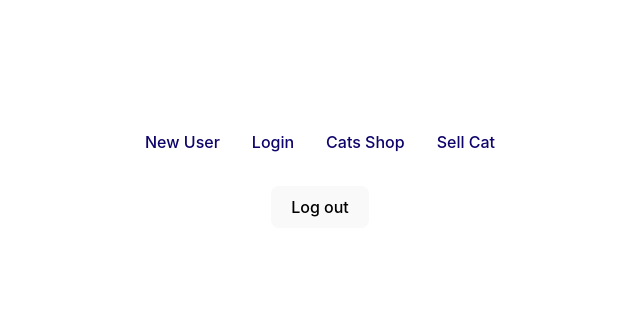
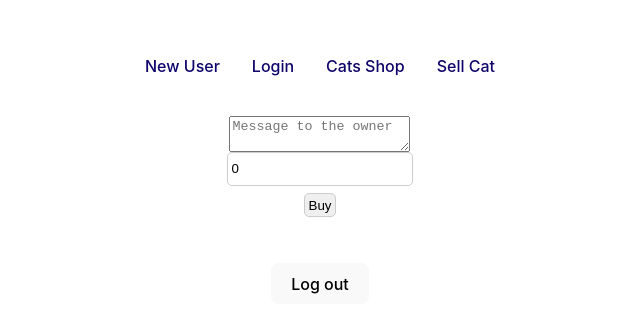
Before and after one commit to MariuszMajcher/e-commerce, a React (Vite) app in the folder e-commerce/: page /buy-cat in a window 1280 px wide. Shown: the part 221-554 px from the top of the page, without its empty margins (320-960 px from the left). Built offline with nearby package versions, Linux system fonts and the light colour scheme; no server answers.

Commit message:
made changes to the cat-shop, added the BuyCat components, that will be responsible for sending the data

```diff
--- a/e-commerce/src/App.jsx
+++ b/e-commerce/src/App.jsx
@@ -12,6 +12,7 @@ import CatShop from './components/CatShop'
 import Profile from './components/Profile'
 import CatBreeds from './components/CatBreeds'
 import NewCatForSale from './components/NewCatForSale'
+import BuyCat from './components/BuyCat'
 
 function App() {
   const dispatch = useDispatch()
@@ -52,6 +53,7 @@ useEffect(() => {
         <Route path='/cats-shop' element={<CatShop />} />
         <Route path='/sell-cat' element={<NewCatForSale />} />
         <Route path='/profile' element={<Profile />} />
+        <Route path='/buy-cat' element={<BuyCat />} />
       </Routes>
 
       <button onClick={() => dispatch(logOut())}>Log out</button>
--- /dev/null
+++ b/e-commerce/src/components/BuyCat.jsx
@@ -0,0 +1,65 @@
+import { useState, useEffect } from 'react'
+
+// will pass on the information about the cat and its owner, to be able to send a request to the owner
+const BuyCat = (props) => {
+
+
+  const [ownerId, setOwnerId] = useState()
+  const [message, setMessage] = useState('')
+  const [price, setPrice] = useState(0)
+
+  // For security reasons will need to extract only the id of the owner from the cats for sale table
+  useEffect(() => {
+    // get the owner of the cat
+
+    setOwnerId(props.ownerId)
+    }, [])
+
+  const handleChange = (e) => {
+    const { name, value } = e.target
+    const setters = {
+        message: setMessage,
+        price: setPrice
+    }
+    setters[name](value)
+  }
+
+
+  const handleSubmit = (e) => {
+    e.preventDefault()
+    // send a request to the owner
+    fetch('buy-cat', {
+        method: 'POST',
+        headers: {
+            'Content-Type': 'application/json'
+
+        },
+
+        body: JSON.stringify({
+            message: message,
+            price: price,
+            ownerId: ownerId
+            })
+            })
+            .then(response => response.json())
+            .then(data => {
+                console.log(data.message)
+            })
+  }
+
+  return (
+    <form onSubmit={handleSubmit}>
+        <textarea name="message" value={message} onChange={handleChange} placeholder="Message to the owner" />
+        <input type="number" name="price" value={price} onChange={handleChange} placeholder="Price you are willing to pay" />
+        <input type="submit" value="Buy" />
+    </form>
+  )
+}
+
+export default BuyCat
+
+// STILL NOT HAVING THE OWNER ID, NEED TO PASS IT DOWN FROM THE CAT SHOP
+// NOW WILL START WORKING ON THE OWNER SIDE, WILL NEED TO CREATE A PAGE FOR THE OWNER TO SEE THE REQUESTS
+// WILL NEED TO ADD A SERVER REQUEST TO GET THE REQUESTS FROM THE DATABASE
+// AND CHANGE THE TABLE OF OWENERS
+// WILL NEED TO ADD A COLUMN TO THE OWNER TABLE, CALLED MONEY, THIS WILL BE THE MONEY THE OWNER HAS MADE FROM SELLING CATS
--- a/e-commerce/src/components/CatItem.jsx
+++ b/e-commerce/src/components/CatItem.jsx
@@ -1,25 +1,36 @@
 import { useState, useEffect } from 'react';
 import '../styling/CatItem.css'
+import {Link } from 'react-router-dom'
 
 const CatItem = (props) => {
 
   const { name, price, gender, date_of_birth, id, user_id, images_path, breed_id, date_for_sale } = props.cat
+  let priceString
   // find the breed object that matches the breed_id
   const breed = props.breeds.find(breed => breed.id === breed_id)
   // if price is 0, then set price to free
   if(price === 0) {
-    price = 'Free'
+    priceString = 'Free'
+  } else {
+    priceString = price
   }
   const age = Math.floor((new Date() - new Date(date_of_birth)) / 31536000000 * 12);
+
+  // The time ago calculation
   let onSale = Math.floor((new Date() - new Date(date_for_sale)) / 1000 / 60  );
   let onSaleTimeString
   console.log(onSale)
-  if (onSale > 60 * 24 ) {
-    onSale = onSale / 60 / 24
+  if (onSale > 60*24*60) {
+    onSale = Math.floor(onSale / 60 / 24 / 30)
+    onSaleTimeString = `${onSale} months ago.`
+  } else if(onSale > 60*24*30) {
+    onSaleTimeString = `More then a month ago.`
+  } else if (onSale > 60 * 24 ) {
+    onSale = Math.floor(onSale / 60 / 24)
     console.log(onSale)
     onSaleTimeString = `${onSale} days ago.`
   } else if(onSale > 60 ) {
-    onSale = onSale / 60
+    onSale = Math.floor(onSale / 60)
     console.log(onSale)
     onSaleTimeString = `${onSale} hours ago.`
   } else {
@@ -31,13 +42,27 @@ const CatItem = (props) => {
     <div className="cat-page">
       <h2>Name: {name}</h2>
       <h3>Breed: {breed['name']}</h3>
-      <h3>Price: £ {price} </h3>
+      <h3>Price: £ {priceString} </h3>
       <h3>Gender: {gender}</h3>
       <h3>Age: {age} months</h3>
       <h3>Placed on sale: {onSaleTimeString}</h3>
       <p>Description: {breed['description']}</p>
+      {/* In order for the userID and the cat data to be passed to buy cat component, will need to create a slice
+      this slice will be separate from the others, will update on each click of buy button and hold only
+      the data that are associated with that particular sale */}
+      <Link to={`/buy-cat`} > Buy Cat </Link>
     </div>
   );
 };
 
 export default CatItem;
+
+// I need a button that will allow the customer to buy the cat,
+// this will send a request to the owner the owner simply will be able to accept offer,
+// after clicking buy button there will be a form to fill out
+// FORM will have the following fields
+// short message to the owner
+// value the customer is willing to pay
+// the messaging will be done through the request table
+// Will need to make changes to the seller table, Need to add a money column
+// money column will pretend the money the seller has made from selling cats
```
